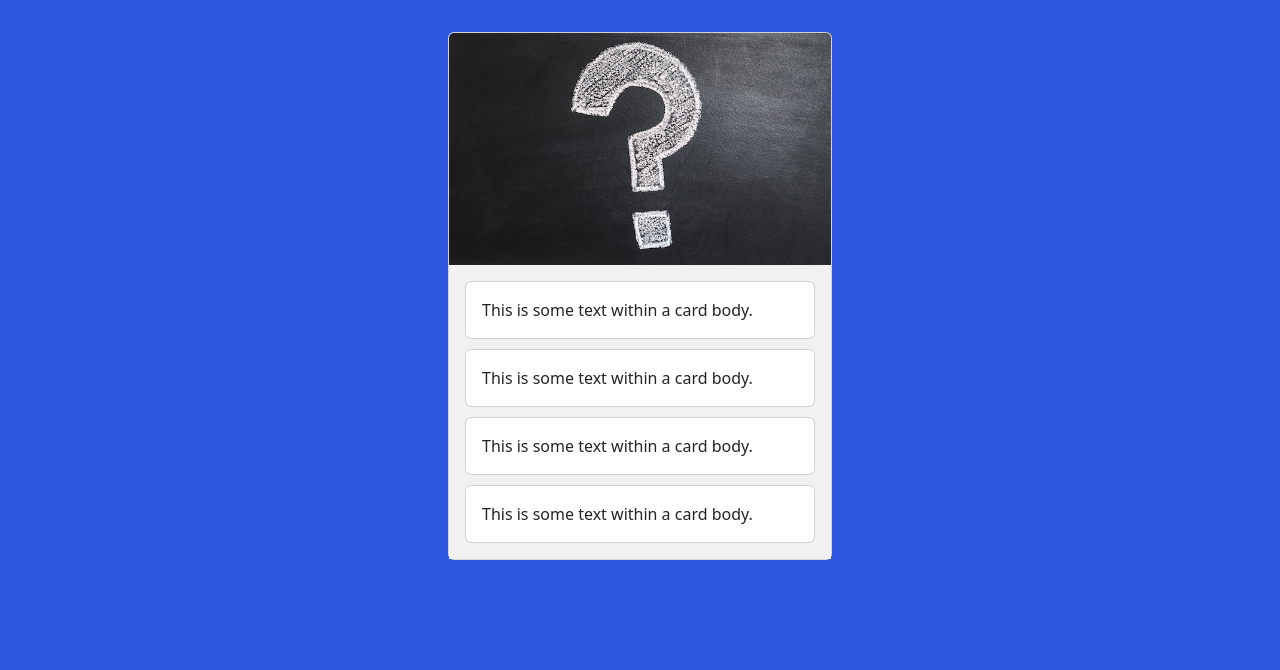
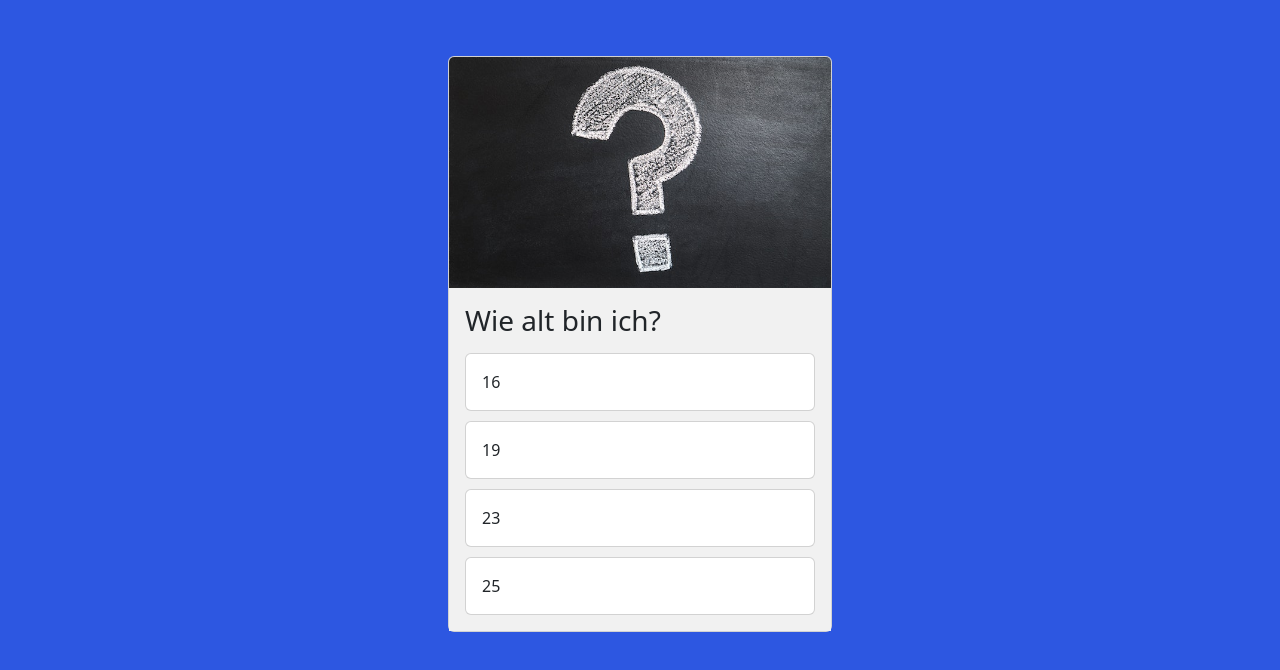
Before and after one commit to MikeMeier97/Quizapp, a website: page index.html in a window 1280 px wide. Shown: the part 86-756 px from the top of the page. Drawn offline with nearby package versions, Linux system fonts and the light colour scheme.

Commit message:
questions added

```diff
--- a/index.html
+++ b/index.html
@@ -16,31 +16,31 @@
           </a>
         </div>
       </nav>
-      <div class="cardMiddle">
+      <div class="cardMiddle mt-5">
       <div class="card" style="width: 30%;">
         <img src="./img/question.jpg" class="card-img-top" alt="...">
         <div class="card-body cardColor">
-          <div class="card" style="margin-bottom: 10px;">
+          <h3 class="mb-3">Wie alt bin ich?</h3>
+          <div class="card pointer" style="margin-bottom: 10px;" onclick="answer(false)">
             <div class="card-body">
-              This is some text within a card body.
+              16
             </div>
           </div>
-          <div class="card" style="margin-bottom: 10px;">
+          <div class="card pointer" style="margin-bottom: 10px;" onclick="answer(false)">
             <div class="card-body">
-              This is some text within a card body.
+              19
             </div>
           </div>
-          <div class="card" style="margin-bottom: 10px;">
+          <div class="card pointer" style="margin-bottom: 10px;" onclick="answer(false)">
             <div class="card-body">
-              This is some text within a card body.
+              23
             </div>
           </div>
-          <div class="card">
+          <div class="card pointer" onclick="answer(true)">
             <div class="card-body">
-              This is some text within a card body.
+              25
             </div>
           </div>
-
         </div>
       </div>
     </div>
--- a/stlye.css
+++ b/stlye.css
@@ -12,3 +12,6 @@ body{
 .cardColor {
     background-color: rgb(241, 241, 241);
 }
+.pointer:hover {
+    cursor: pointer;
+}
```
